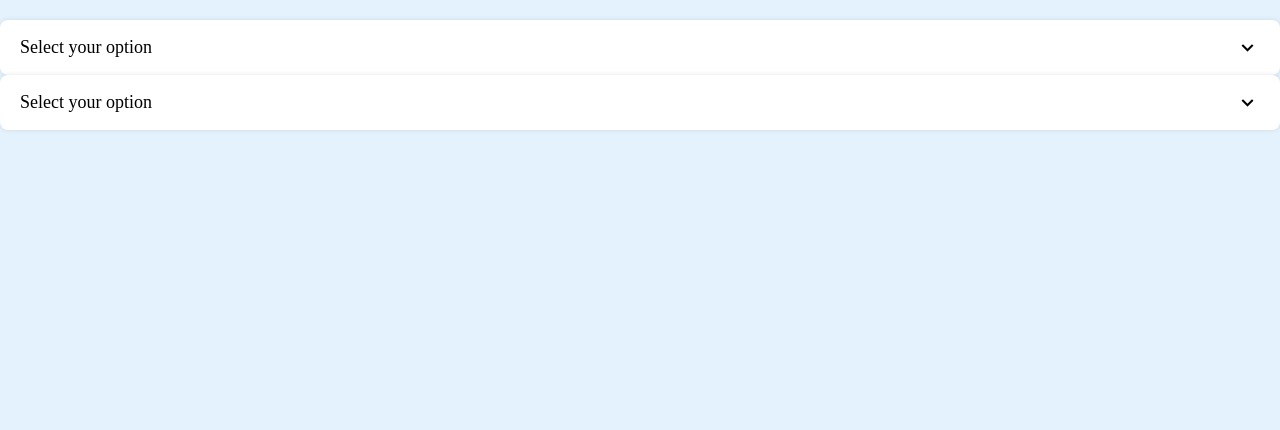
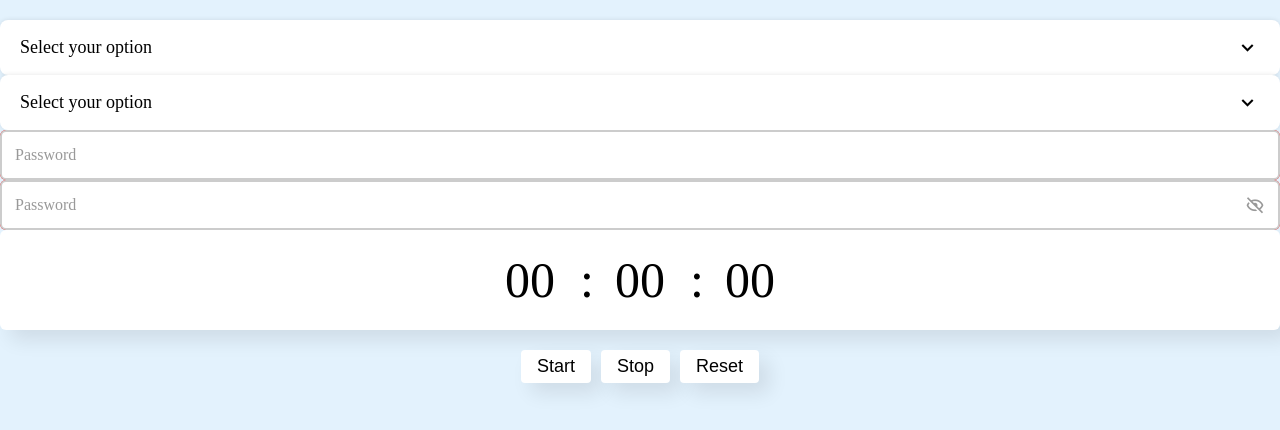
Before and after one commit to rldnrl/ui-practice, a React (Vite) app in the folder react/: page / in a window 1280 px wide. Shown: the top 430 px of the page. Built offline with nearby package versions, Linux system fonts and the light colour scheme.

Commit message:
feat: apply example code

```diff
--- a/react/src/App.tsx
+++ b/react/src/App.tsx
@@ -1,11 +1,15 @@
 import ExampleSelectMenu from "./example/ui/ExampleSelectMenu";
 import ExampleSelectMenuCompoundComponent from "./example/compound-components/ExampleSelectMenu";
+import ExampleMaterialInput from "./example/ui/ExampleMaterialInput";
+import ExampleStopwatch from "./example/ui/ExampleStopwatch";
 
 function App() {
   return (
     <>
       <ExampleSelectMenu />
       <ExampleSelectMenuCompoundComponent />
+      <ExampleMaterialInput />
+      <ExampleStopwatch />
     </>
   );
 }
```
